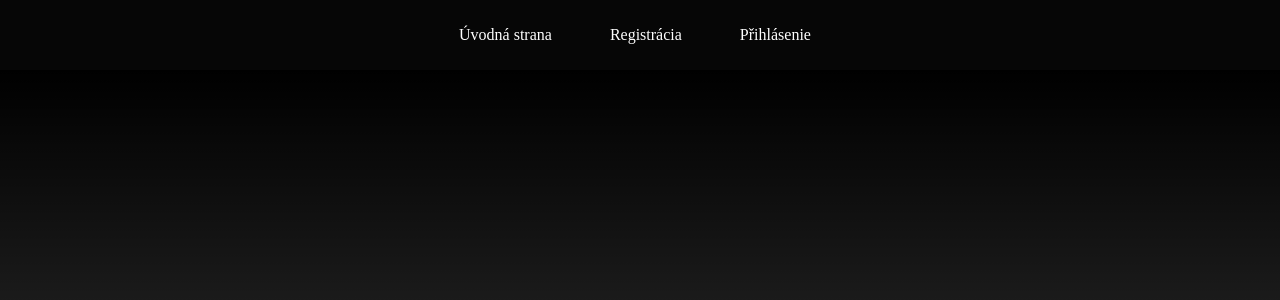
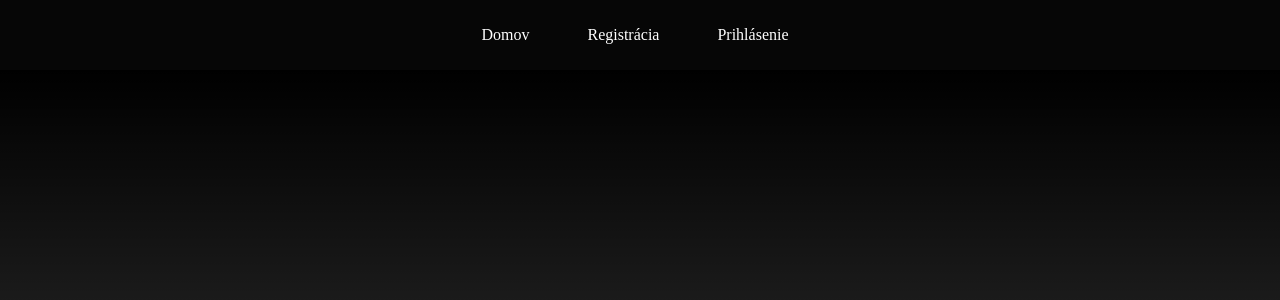
Before and after one commit to Lubomir-Hlavina/vocabulary-app, a PHP site: page / in a window 1280 px wide. Shown: the top 300 px of the page. Run offline with PHP 8.4, Linux system fonts and the light colour scheme; some libraries are stand-ins or nearby versions.

Commit message:
typo fixed

```diff
--- a/assets/header.php
+++ b/assets/header.php
@@ -2,9 +2,9 @@
 
     <nav>
         <ul>
-            <li><a href="index.php">Úvodná strana</a></li>
+            <li><a href="index.php">Domov</a></li>
             <li><a href="registration-form.php">Registrácia</a></li>
-            <li><a href="signin.php">Přihlásenie</a></li>
+            <li><a href="signin.php">Prihlásenie</a></li>
         </ul>
     </nav>
     <div class="menu-icon">
```
